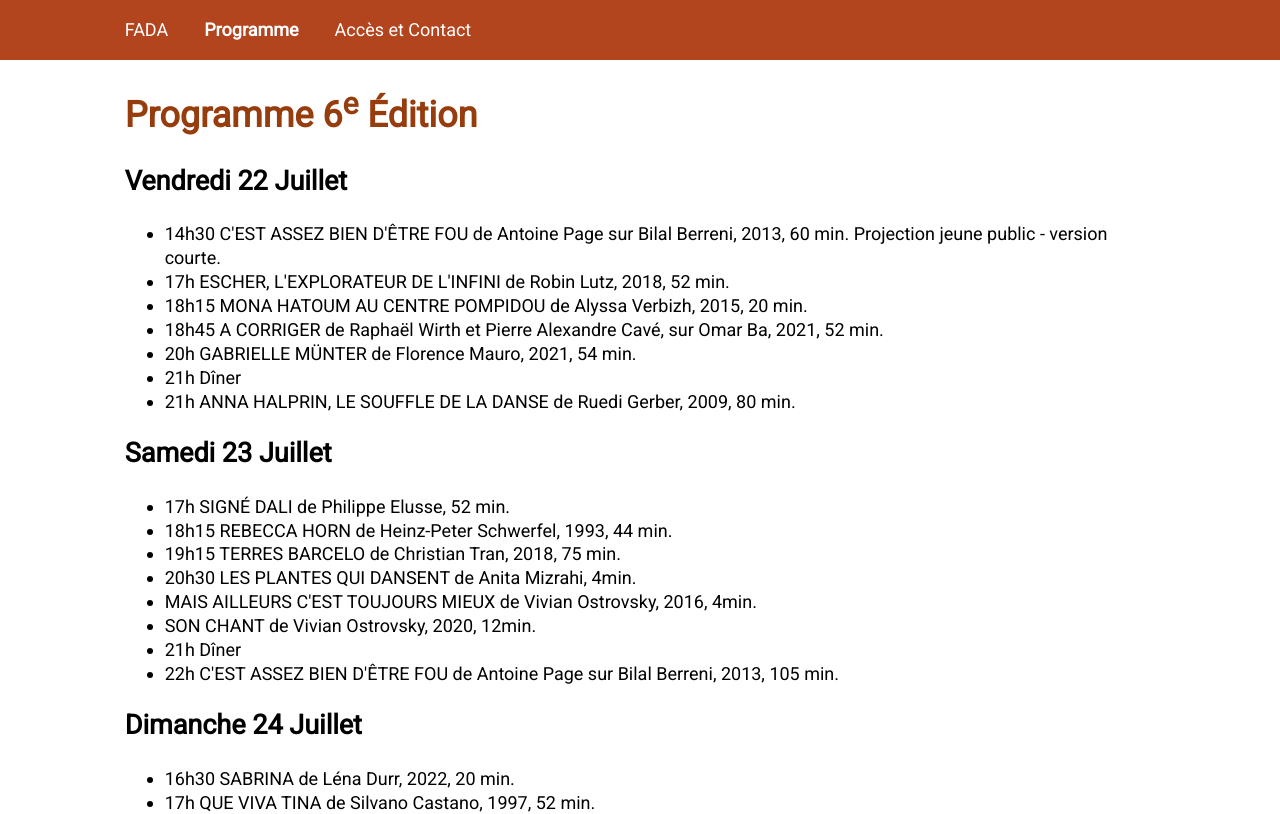
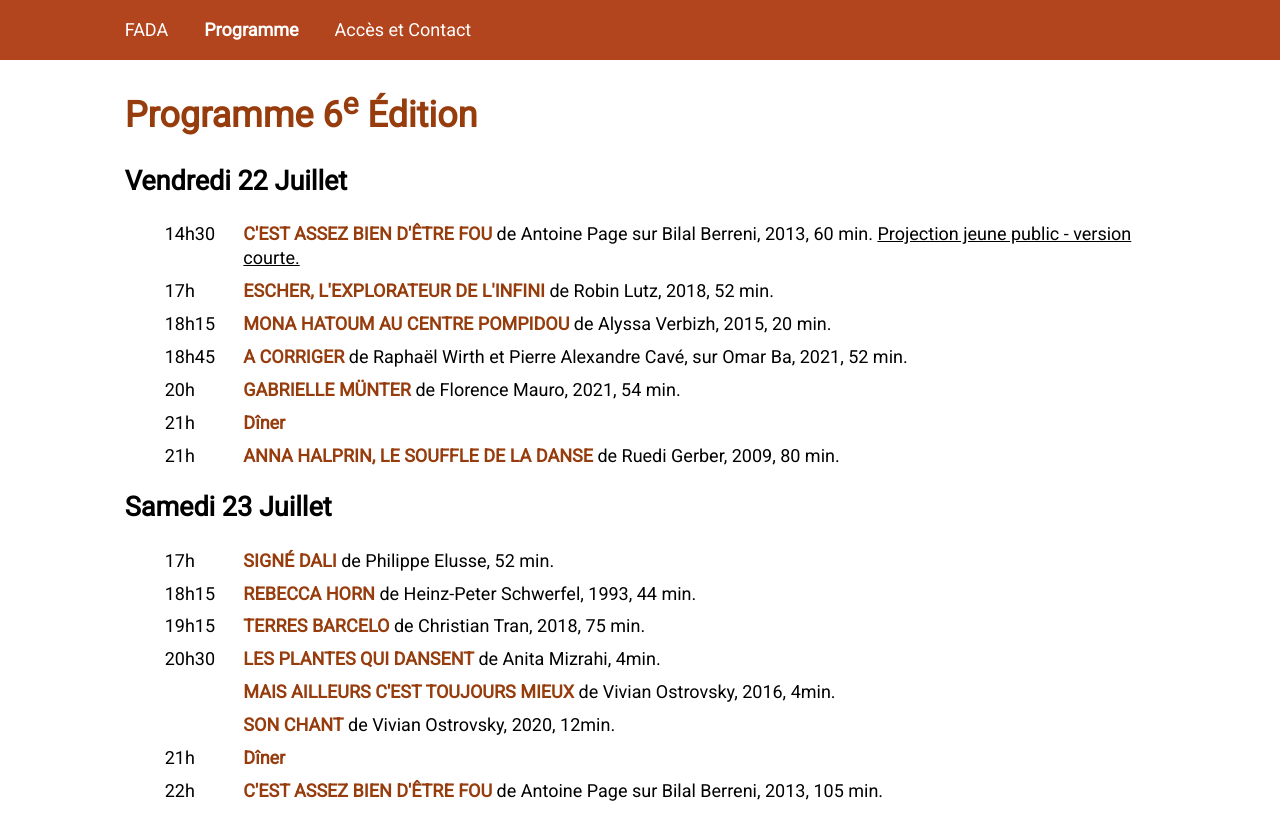
Before and after one commit to DanielMateosLab/fada, a Next.js app: page /program in a window 1280 px wide. Shown: the top 814 px of the page. Built offline with nearby package versions, Linux system fonts and the light colour scheme.

Commit message:
Refactor and style day event elements

```diff
--- /dev/null
+++ b/components/EventElement.tsx
@@ -0,0 +1,39 @@
+import { css, useTheme } from "@emotion/react";
+import { DayEvent } from "utils/types";
+
+interface Props {
+  event: DayEvent;
+  key?: string;
+}
+const EventElement: React.FC<Props> = ({ event }) => {
+  const theme = useTheme();
+
+  return (
+    <li
+      data-testid="day-event"
+      css={css`
+        display: grid;
+        grid-template-columns: 6ch 1fr;
+        column-gap: 1rem;
+        &:not(:last-of-type) {
+          margin-bottom: 0.5rem;
+        }
+      `}
+    >
+      <div>{event.time}</div>
+      <div>
+        <span
+          css={css`
+            color: ${theme.color.primary};
+            font-weight: bold;
+          `}
+        >
+          {event.title}
+        </span>{" "}
+        {event.metadata} <u>{event.notes}</u>
+      </div>
+    </li>
+  );
+};
+
+export default EventElement;
--- a/pages/program.tsx
+++ b/pages/program.tsx
@@ -1,5 +1,6 @@
 import { css } from "@emotion/react";
 import Container from "components/Container";
+import EventElement from "components/EventElement";
 import type { NextPage } from "next";
 import { programData } from "utils/data";
 
@@ -17,11 +18,13 @@ const Program: NextPage = () => {
       {programData.map(({ date, events }, dayIndex) => (
         <article key={date}>
           <h2>{date}</h2>
-          <ul>
-            {events.map(({ time, title, metadata, notes }) => (
-              <li key={`d${dayIndex}` + title}>
-                {time} {title} {metadata} {notes}
-              </li>
+          <ul
+            css={css`
+              list-style: none;
+            `}
+          >
+            {events.map((event) => (
+              <EventElement event={event} key={`d${dayIndex}` + event.title} />
             ))}
           </ul>
         </article>
```
Also changed, not shown: __test__/test-utils.tsx (+9 -0 lines), 2 other files (tests, documents, lock files or other folders).
